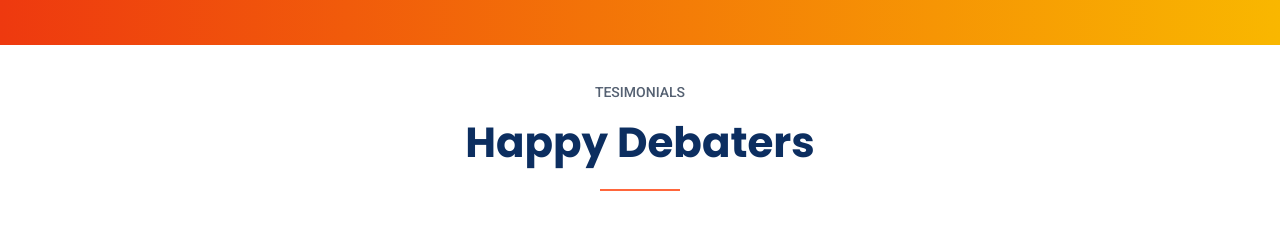
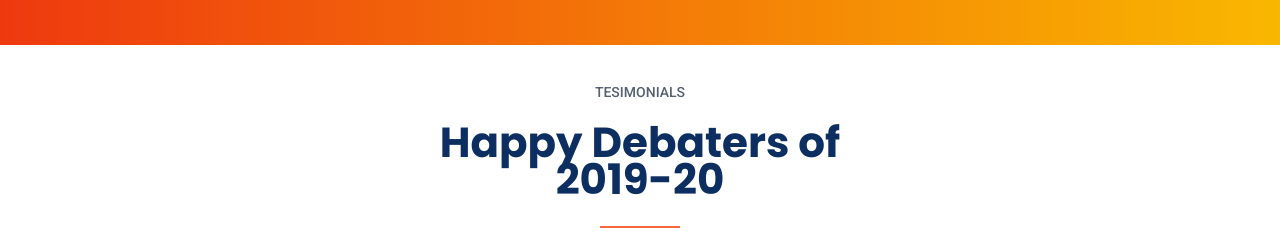
Before and after one commit to aawazdebating/aawazdebatingteam2019.github.io, a plain HTML site: page index.html in a window 1280 px wide. Shown: the part 2660-2909 px from the top of the page. Drawn offline with nearby package versions, Linux system fonts and the light colour scheme; a web font is replaced by a local one.

Commit message:
session name

```diff
--- a/index.html
+++ b/index.html
@@ -241,7 +241,7 @@ turncoat debate
                 <div class="col-xl-5">
                     <div class="section_tittle text-center">
                         <p>tesimonials</p>
-                        <h2>Happy Debaters</h2>
+                        <h2>Happy Debaters of 2019-20</h2>
                     </div>
                 </div>
             </div>
```
